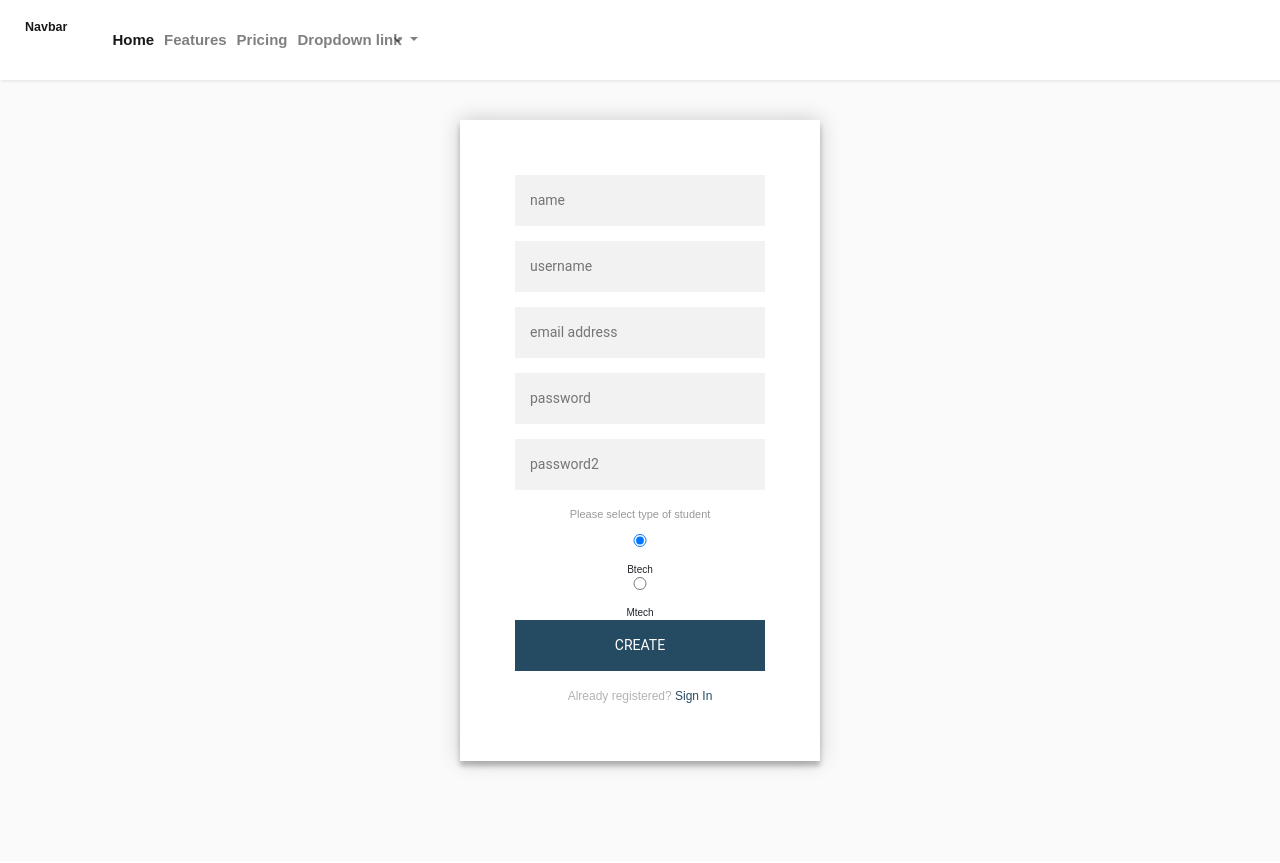
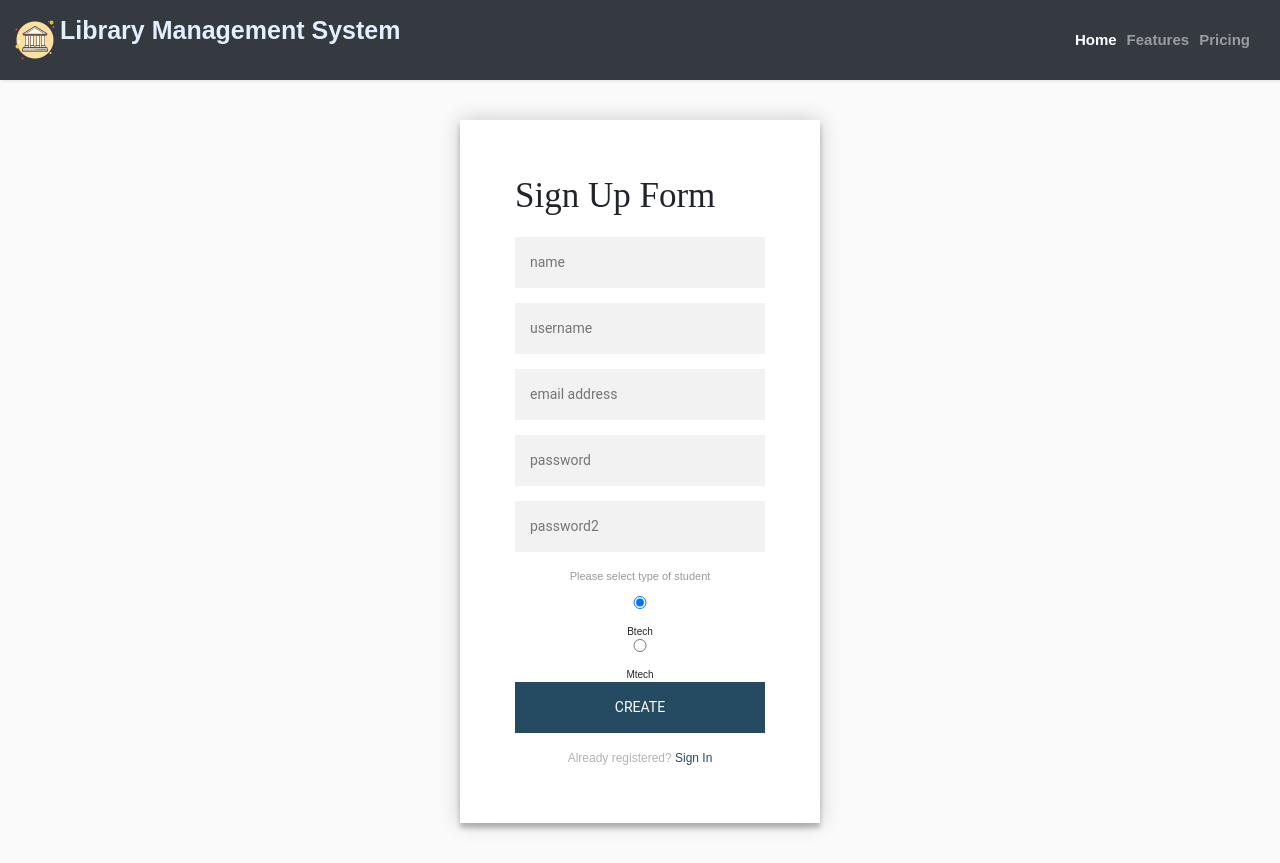
Before and after one commit to nehal6657/Library-DBMS, a PHP site: page /register.php in a window 1280 px wide. Shown: the top 863 px of the page. Before the commit the page ends 772 px from the top, so only its background shows below. Run offline with PHP 8.4, Linux system fonts and the light colour scheme; data that the repository does not hold is empty.

Commit message:
minor changes

```diff
--- a/admin_home.html
+++ b/admin_home.php
@@ -55,6 +55,8 @@
 
 
     </nav>
+    <!-- ===============================sidebar end =======================================================-->
+
 
     <!-- Page Content Holder -->
     <div id="content">
@@ -110,9 +112,6 @@
     });
   </script>
 
-    <!-- ===============================sidebar end =======================================================-->
-
-
 
 
     </div>
--- a/login.php
+++ b/login.php
@@ -52,7 +52,6 @@
             </div>
           </div>
 
-
     </div>
     <script src="https://maxcdn.bootstrapcdn.com/bootstrap/3.3.7/js/bootstrap.min.js" integrity="sha384-Tc5IQib027qvyjSMfHjOMaLkfuWVxZxUPnCJA7l2mCWNIpG9mGCD8wGNIcPD7Txa" crossorigin="anonymous"></script>
 </body>
--- a/register.php
+++ b/register.php
@@ -2,7 +2,6 @@
 
 <!DOCTYPE html>
 <html lang="en">
-
 <head>
     <meta charset="UTF-8">
     <meta name="viewport" content="width=device-width, initial-scale=1.0">
@@ -12,16 +11,16 @@
     <link rel="icon" href="./style/logo.png" type="image/png">
     <title>Register Page</title>
 </head>
-
 <body>
 
 
-    <nav class="navbar navbar-expand-lg navbar-light main-nav">
-        <a class="navbar-brand" href="#">Navbar</a>
+    <nav class="navbar navbar-expand-lg navbar-dark bg-dark main-nav">
+        <img src="./style/logo.png" alt="logo">
+        <h3 id="title3">Library Management System</h3>
       <button class="navbar-toggler" type="button" data-toggle="collapse" data-target="#navbarNavDropdown" aria-controls="navbarNavDropdown" aria-expanded="false" aria-label="Toggle navigation">
         <span class="navbar-toggler-icon"></span>
       </button>
-        <div class="collapse navbar-collapse" id="navbarNavDropdown">
+      <div class="collapse navbar-collapse justify-content-end" id="navbarNavDropdown">
         <ul class="navbar-nav">
           <li class="nav-item active">
             <a class="nav-link" href="#">Home <span class="sr-only">(current)</span></a>
@@ -32,22 +31,15 @@
           <li class="nav-item">
             <a class="nav-link" href="#">Pricing</a>
           </li>
-                <li class="nav-item dropdown">
-                    <a class="nav-link dropdown-toggle" href="#" id="navbarDropdownMenuLink" data-toggle="dropdown" aria-haspopup="true" aria-expanded="false">
-                        Dropdown link
-                    </a>
-                    <div class="dropdown-menu" aria-labelledby="navbarDropdownMenuLink">
-                        <a class="dropdown-item" href="#">Action</a>
-                        <a class="dropdown-item" href="#">Another action</a>
-                        <a class="dropdown-item" href="#">Something else here</a>
-                    </div>
-                </li>
+
         </ul>
       </div>
     </nav>
 
 
+
       <div class="form">
+          <h2 id="title2">Sign Up Form</h2>
           <form method='post' action='register.php'>
             <?php include('errors.php'); ?>
             <input type="text" placeholder="name" name="name" value="<?php echo $name; ?>" />
@@ -70,5 +62,4 @@
     </div>
     <script src="https://maxcdn.bootstrapcdn.com/bootstrap/3.3.7/js/bootstrap.min.js" integrity="sha384-Tc5IQib027qvyjSMfHjOMaLkfuWVxZxUPnCJA7l2mCWNIpG9mGCD8wGNIcPD7Txa" crossorigin="anonymous"></script>
 </body>
-
 </html>
```
Also changed, not shown: register.html (deleted, +0 -59 lines). Lines whose indentation alone changed are shown as unchanged.
